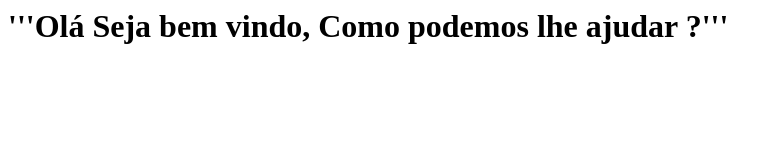
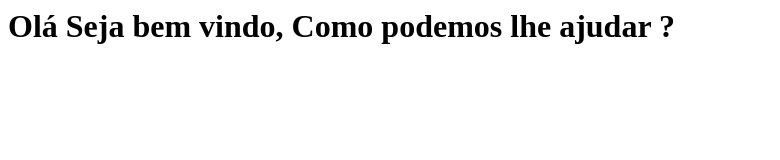
Before and after one commit to Luky01/Luky01, a plain HTML site: page index.html in a window 1280 px wide. Shown: the whole page, without its empty margins (0-780 px from the left). Drawn offline with Linux system fonts and the light colour scheme.

Commit message:
Update index.html

```diff
--- a/index.html
+++ b/index.html
@@ -1 +1 @@
-<h1>'''Olá Seja bem vindo, Como podemos lhe ajudar ?'''</h1>
+<h1>Olá Seja bem vindo, Como podemos lhe ajudar ?</h1>
```
